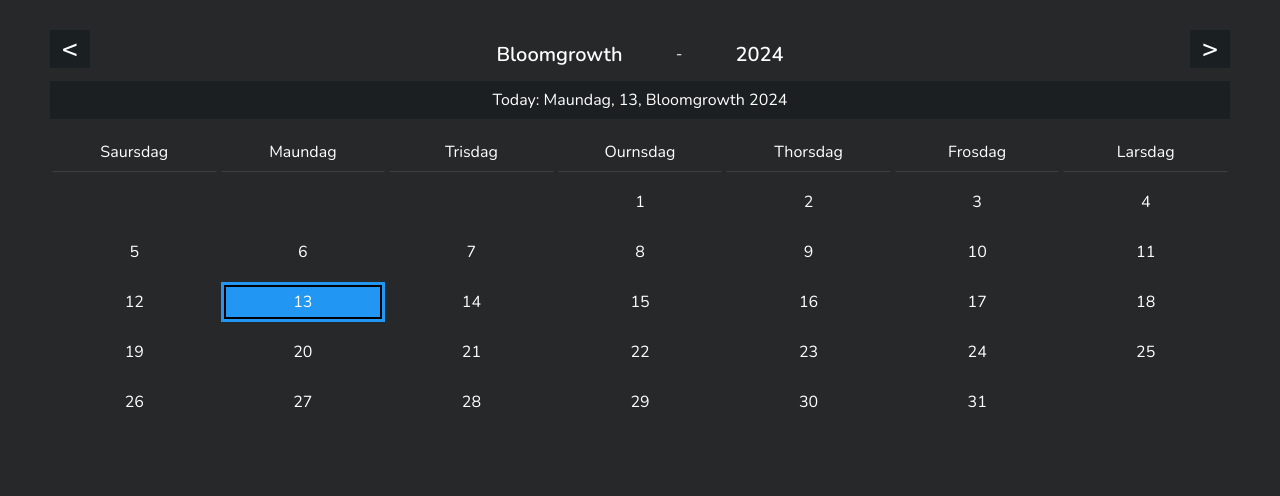
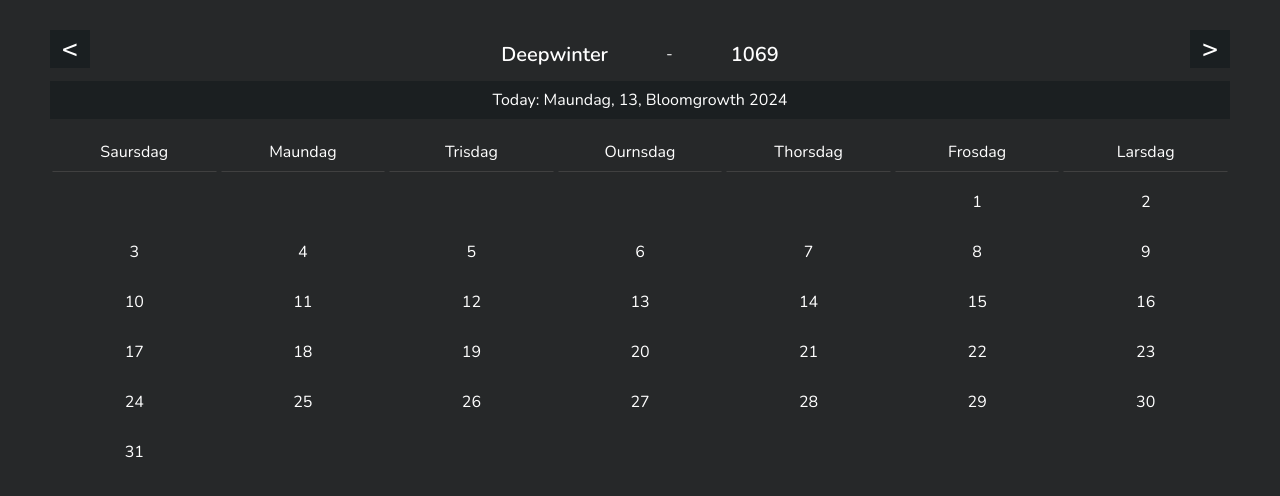
Before and after one commit to alyanumbers/notion, a plain HTML site: page index.html in a window 1280 px wide. Drawn offline with nearby package versions, Linux system fonts and the light colour scheme.

Commit message:
Update index.html
changed years in const calendar = new Date("1069"); +  ${calendarControl.localDate.getFullYear()-955}

```diff
--- a/index.html
+++ b/index.html
@@ -145,7 +145,7 @@ Source https://codepen.io/ismailvtl/pen/KrVrbp
 //check the console for date click event
 
 function CalendarControl() {
-  const calendar = new Date();
+  const calendar = new Date("1069");
   const calendarControl = {
     localDate: new Date(),
     calWeekDays: ["Saursdag", "Maundag", "Trisdag", "Ournsdag", "Thorsdag", "Frosdag", "Larsdag"],
@@ -269,7 +269,7 @@ function CalendarControl() {
           let currentMonth = calendarControl.localDate.getMonth() + 1;
           let changedMonth = calendar.getMonth() + 1;
           let currentYear = calendarControl.localDate.getFullYear();
-          let changedYear = calendar.getFullYear();
+          let changedYear = calendar.getFullYear()-955;
           if (
             currentYear === changedYear &&
             currentMonth === changedMonth &&
```
